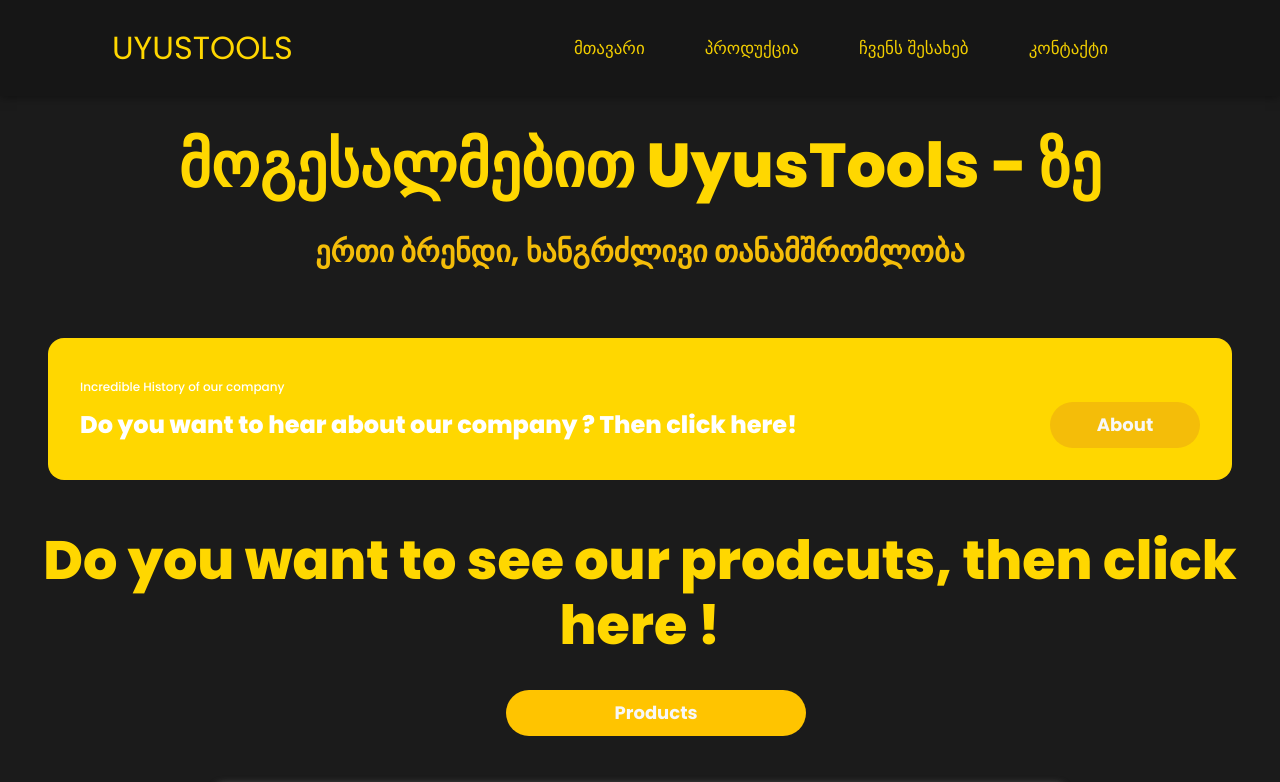
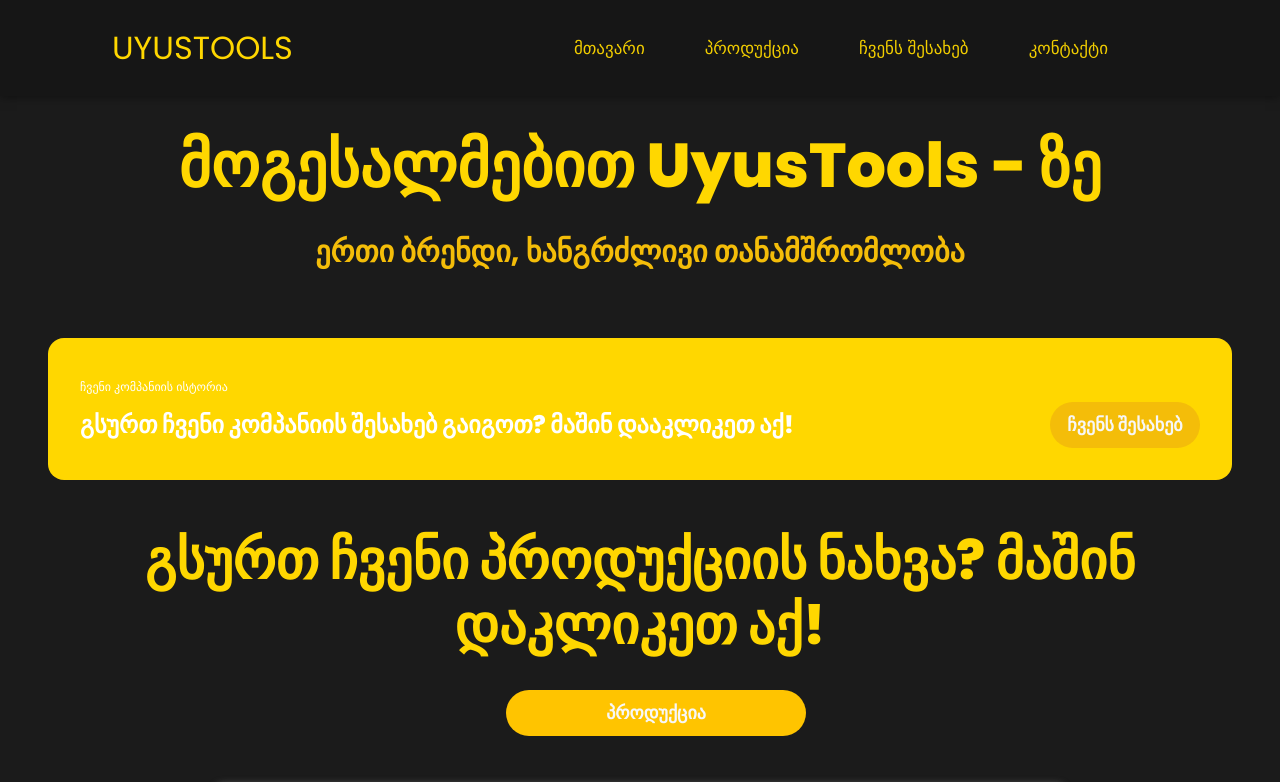
Before and after one commit to DachiBR/UyusTools-React, a React (Create React App) app: page /home in a window 1280 px wide. Shown: the top 782 px of the page. Built offline with nearby package versions, Linux system fonts and the light colour scheme.

Commit message:
Update Home.jsx

```diff
--- a/src/pages/home/Home.jsx
+++ b/src/pages/home/Home.jsx
@@ -35,8 +35,8 @@
     <div className="blog-heading">
 
         <h1 >
-          <span className="big-text">მოგესალმებით UyusTools - ზე</span> <br />
-          <span className="small-text">ერთი ბრენდი, ხანგრძლივი თანამშრომლობა</span>
+          <span className="big-text"> მოგესალმებით UyusTools - ზე </span> <br />
+          <span className="small-text"> ერთი ბრენდი, ხანგრძლივი თანამშრომლობა </span>
         </h1>
 
     </div>
@@ -44,12 +44,12 @@
     <div className="cta">
 
       <div className="cta-content">
-          <p>Incredible History of our company </p>
-          <h3>Do you want to hear about our company ? Then click here!</h3>
+          <p> ჩვენი კომპანიის ისტორია </p>
+          <h3> გსურთ ჩვენი კომპანიის შესახებ გაიგოთ? მაშინ დააკლიკეთ აქ! </h3>
       </div>
 
       <div className="cta-btn">
-        <button type="button"><CustomLink to="/about">About</CustomLink></button>
+        <button type="button"><CustomLink to="/about"> ჩვენს შესახებ </CustomLink></button>
       </div>
 
     </div>
@@ -58,10 +58,10 @@
 
     <div className="footer-heading">
 
-      <h1 className="big-text">Do you want to see our prodcuts, then click here ! </h1>
+      <h1 className="big-text"> გსურთ ჩვენი პროდუქციის ნახვა? მაშინ დაკლიკეთ აქ! </h1>
 
       <div className="cta-btn2">
-        <button type="button"><CustomLink to="/products">Products</CustomLink></button>
+        <button type="button"><CustomLink to="/products"> პროდუქცია </CustomLink></button>
       </div>
 
 
```
